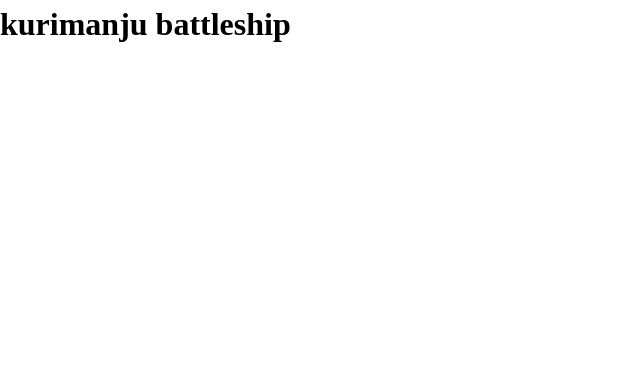
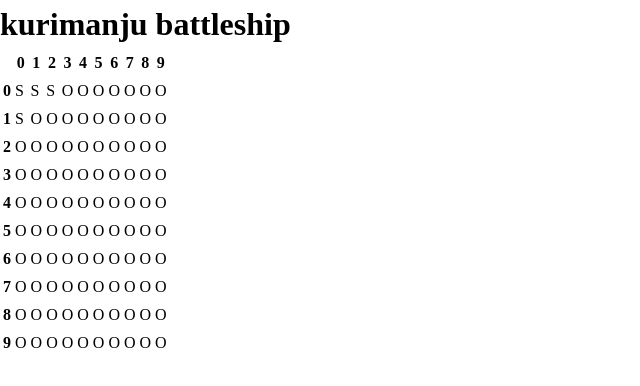
Before and after one commit to JellyRollJunior/kurimanju-battleship, a website built with webpack: page src/index.html in a window 1280 px wide. Shown: the whole page, without its empty margins (0-640 px from the left). Built offline with nearby package versions, Linux system fonts and the light colour scheme.

Commit message:
refactor: Extract header creation into separate function

```diff
--- a/src/controller/controller.js
+++ b/src/controller/controller.js
@@ -1,7 +1,7 @@
 import { player } from './../model/player.js';
-export { controller };
+import { renderPlayerOneBoard } from './../view/view.js';
+export { init };
 
-const controller = () => {
 const init = () => {
     // init boards and place ships on board
     const playerOne = player(true);
@@ -14,7 +14,6 @@ const controller = () => {
     playerTwo.board.placeShip(0, 0, 2, true);
     playerTwo.board.placeShip(1, 0, 2, false);
     playerTwo.board.prettyPrintBoard();
+
+    renderPlayerOneBoard(playerOne.board.getBoard());
 };
-
-    return { init };
-};
--- a/src/index.html
+++ b/src/index.html
@@ -8,8 +8,8 @@
   <body>
     <h1>kurimanju battleship</h1>
     <div>
-      <div id="player-one-board"></div>
-      <div id="player-two-board"></div>
+      <table id="player-one-board"></table>
+      <table id="player-two-board"></table>
     </div>
   </body>
 </html>
--- a/src/index.js
+++ b/src/index.js
@@ -1 +1,4 @@
 import './styles.css'
+import { init } from './controller/controller.js'
+
+init();
--- /dev/null
+++ b/src/view/view.js
@@ -0,0 +1,53 @@
+export { renderPlayerOneBoard };
+
+const createTableData = (text) => {
+    const td = document.createElement('td');
+    td.textContent = text;
+    return td;
+};
+
+const getBoardToken = (cell) => {
+    if (cell.hasShip()) {
+        return 'S';
+    } else if (cell.isHit()) {
+        return 'X';
+    } else {
+        return 'O';
+    }
+};
+
+const createHeaders = (length) => {
+    const rows = [];
+    // create top headers
+    const topHeader = document.createElement('tr');
+    topHeader.appendChild(document.createElement('th'));
+    for (let i = 0; i < length; i++) {
+        const headerItem = document.createElement('th');
+        headerItem.textContent = i;
+        topHeader.appendChild(headerItem);
+    }
+    rows.push(topHeader)
+    // create left headers
+    for (let i = 0; i < length; i++) {
+        const tableRow = document.createElement('tr');
+        tableRow.classList.add(`row-${i}`);
+        const headerItem = document.createElement('th');
+        headerItem.textContent = i;
+        tableRow.appendChild(headerItem)
+        rows.push(tableRow);
+    }
+    return rows;
+};
+
+const renderPlayerOneBoard = (board) => {
+    const holder = document.querySelector('#player-one-board');
+    const headers = createHeaders(board.length);
+    headers.forEach((header) => holder.appendChild(header));
+    board.forEach((row, index) => {
+        const tableRow = document.querySelector(`tr.row-${index}`);
+        row.forEach((cell) => {
+            const td = createTableData(getBoardToken(cell));
+            tableRow.appendChild(td);
+        })
+    })
+};
```
Lines whose indentation alone changed are shown as unchanged.
